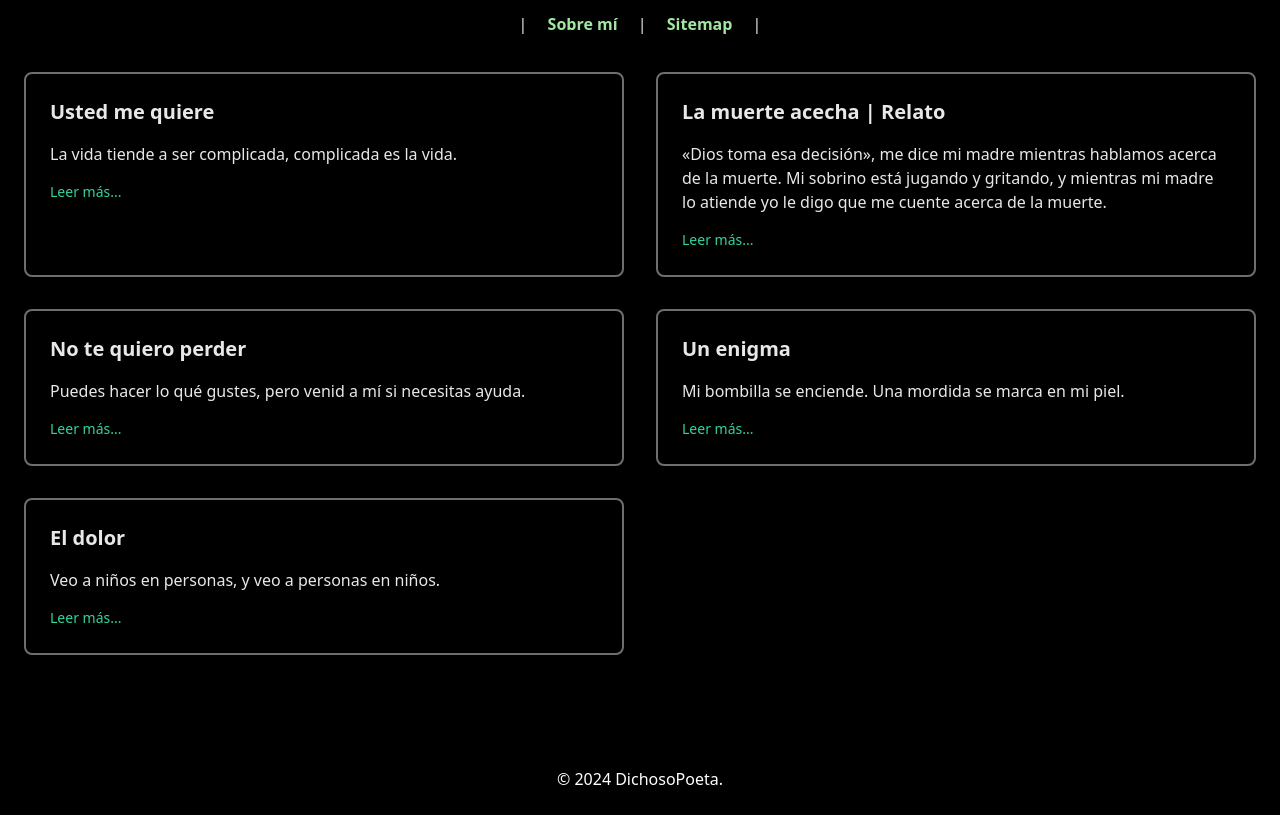
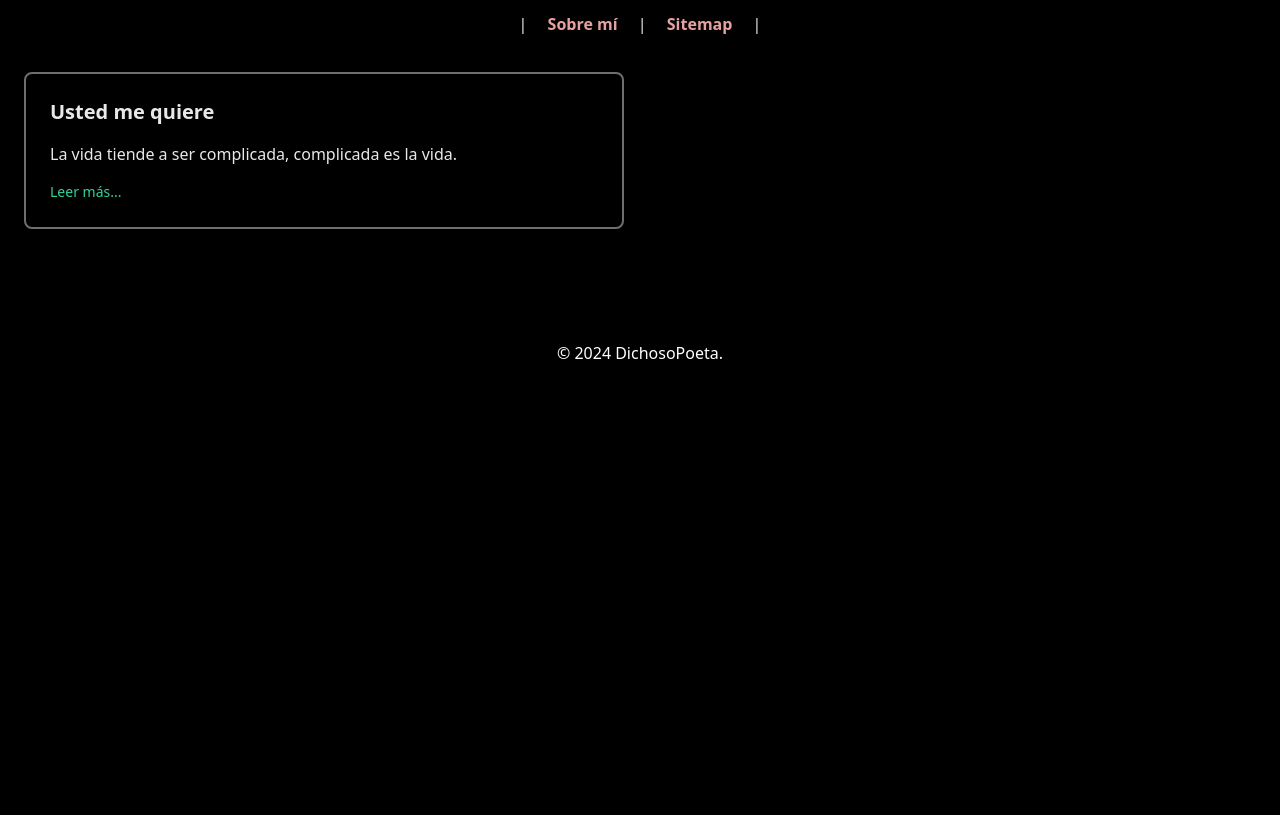
Before and after one commit to Vickito/dichosopoeta, a plain HTML site: page index.html in a window 1280 px wide. Shown: the part 52-867 px from the top of the page. After the commit the page ends 800 px from the top, so only its background shows below. Drawn offline with nearby package versions, Linux system fonts and the light colour scheme.

Commit message:
Update index.html

```diff
--- a/index.html
+++ b/index.html
@@ -3,8 +3,26 @@
 <head>
     <meta charset="UTF-8">
     <meta name="viewport" content="width=device-width, initial-scale=1.0">
+    <meta name="description" content="Bienvenido a DichosoPoeta, un espacio lleno de escritos reflexivos, poesía y relatos que inspiran y conmueven." />
+    <link rel="canonical" href="https://www.dichosopoeta.com/" />
+
+    <!-- Open Graph para redes sociales -->
+    <meta property="og:title" content="Escritos | DP" />
+    <meta property="og:description" content="Bienvenido a DichosoPoeta, un espacio lleno de escritos reflexivos, poesía y relatos que inspiran y conmueven." />
+    <meta property="og:type" content="website" />
+    <meta property="og:url" content="https://www.dichosopoeta.com/" />
+    <meta property="og:image" content="https://www.dichosopoeta.com/preview.jpg" /> <!-- Cambia esto por la URL de tu imagen de previsualización -->
+
+    <!-- Twitter Card -->
+    <meta name="twitter:card" content="summary_large_image" />
+    <meta name="twitter:title" content="Escritos | DP" />
+    <meta name="twitter:description" content="Bienvenido a DichosoPoeta, un espacio lleno de escritos reflexivos, poesía y relatos que inspiran y conmueven." />
+    <meta name="twitter:image" content="https://www.dichosopoeta.com/preview.jpg" /> <!-- Cambia esto por la URL de tu imagen de previsualización -->
+
+    <link href="https://cdn.jsdelivr.net/npm/tailwindcss@2.2.19/dist/tailwind.min.css" rel="stylesheet">
+    <link rel="icon" href="https://www.dichosopoeta.com/favicon.ico" /> <!-- Cambia esto por la URL de tu favicon -->
+
     <title>DichosoPoeta | Escritos</title>
-    <link href="https://cdn.jsdelivr.net/npm/tailwindcss@2.2.19/dist/tailwind.min.css" rel="stylesheet">
     <style>
         body { background: #000000; color: #e8e8e8; font-family: 'Arial', sans-serif; }
         .card {
@@ -16,7 +34,7 @@
         }
         .card-text { color: #e8e8e8; }
         .home-link span {
-            position: relative; color: #A1E6A1; text-decoration: none;
+            position: relative; color: #e6a1a1; text-decoration: none;
         }
         .home-link span::before, .home-link span::after {
             content: ''; position: absolute; top: 0; bottom: 0; width: 2px; background-color: #e8e8e8; transform-origin: center top; transform: scaleY(0); transition: transform 0.5s ease;
@@ -29,7 +47,7 @@
             box-shadow: 0 4px 15px rgba(0, 0, 0, 0.3);
         }
         a, a:hover {
-            color: #A1E6A1;
+            color: #e6a1a1;
             text-decoration: none;
         }
         a:hover {
@@ -59,40 +77,7 @@
             <p class="card-text">La vida tiende a ser complicada, complicada es la vida.</p>
             <a href="https://www.dichosopoeta.com/escritos/usted_me_quiere.html" class="text-sm text-green-400 mt-4 inline-block">Leer más...</a>
         </div>
-
-            <div class="card">
-                <h3 class="text-xl font-semibold mb-4">
-                    La muerte acecha | Relato
-                </h3>
-                <p class="card-text">«Dios toma esa decisión», me dice mi madre mientras hablamos acerca de la muerte. Mi sobrino está jugando y gritando, y mientras mi madre lo atiende yo le digo que me cuente acerca de la muerte.</p>
-                <a href="https://www.dichosopoeta.com/escritos/la_muerte_acecha.html" class="text-sm text-green-400 mt-4 inline-block">Leer más...</a>
-            </div>
-
-            <div class="card">
-                <h3 class="text-xl font-semibold mb-4">
-                    No te quiero perder
-                </h3>
-                <p class="card-text">Puedes hacer lo qué gustes, pero venid a mí si necesitas ayuda.</p>
-                <a href="https://www.dichosopoeta.com/escritos/no_te_quiero_perder.html" class="text-sm text-green-400 mt-4 inline-block">Leer más...</a>
-            </div>
-
-            <div class="card">
-                <h3 class="text-xl font-semibold mb-4">
-                    Un enigma
-                </h3>
-                <p class="card-text">Mi bombilla se enciende. Una mordida se marca en mi piel.</p>
-                <a href="https://www.dichosopoeta.com/escritos/un_enigma.html" class="text-sm text-green-400 mt-4 inline-block">Leer más...</a>
-            </div>
-
-            <div class="card">
-                <h3 class="text-xl font-semibold mb-4">
-                    El dolor
-                </h3>
-                <p class="card-text">Veo a niños en personas, y veo a personas en niños.</p>
-                <a href="https://www.dichosopoeta.com/escritos/puedo_ver.html" class="text-sm text-green-400 mt-4 inline-block">Leer más...</a>
-            </div>
-
-            <!-- Agrega más tarjetas de posts aquí si lo necesitas -->
+        <!-- Más tarjetas -->
     </div>
 </main>
 
```
Lines whose indentation alone changed are shown as unchanged.
